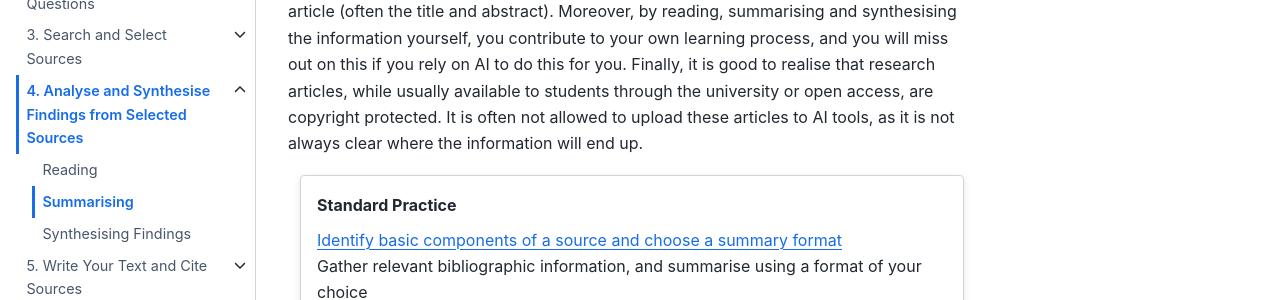
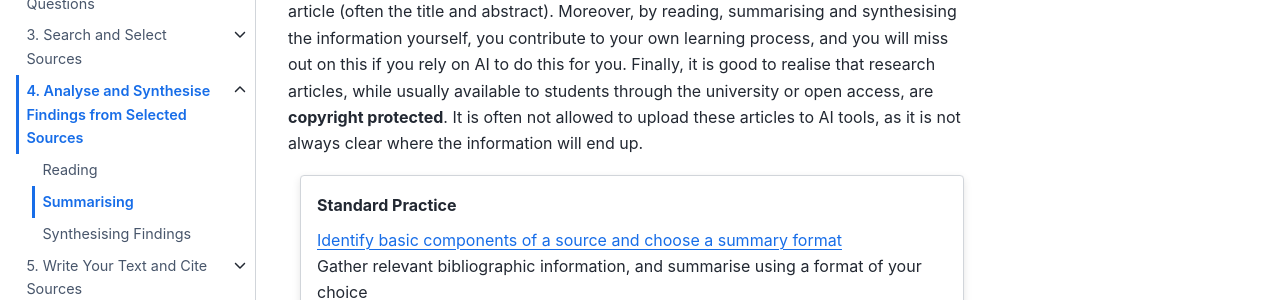
Before and after one commit to lwalma/ai-lit-review, a Jupyter Book: the page built from book/part2/4b-summarising.md, in a window 1280 px wide and 900 px high. Shown: the part 445-745 px from the top of the window. Built offline with Jupyter Book 1.0.4 settings and Sphinx 7.4.7 and the Sphinx Book theme 1.1.4, drawn with Linux system fonts in a browser that asks for light colours; comment, search, counter and statistics services are not loaded; some of the changed text lies outside the part shown.

Commit message:
Update 4b-summarising.md

```diff
--- a/book/part2/4b-summarising.md
+++ b/book/part2/4b-summarising.md
@@ -2,7 +2,7 @@
 
 If you are reading a source that is highly relevant for your project, a summary can help you use the source in the future. While you may have already done some note-taking while close reading your sources, a summary differs in that it is usually a bit more structured and helps you recognise the key points of a source later. Summarising a source can also help you understand and evaluate a source better.
 
-It might be tempting to upload a research article into an AI tool and ask for a direct summary of the source. However, it is often better to rely on the **abstract of a source** as an initial summary and add your own thoughts, rather than having AI provide the summary for you. In academic articles, the abstract is provided by the authors and checked by the editors and reviewers. It is therefore more reliable than an AI summary, as AI can get parts of paper completely or partly wrong, or provide summaries only based on parts of an article (often the title and abstract). Moreover, by reading, summarising and synthesising the information yourself, you contribute to your own learning process, and you will miss out on this if you rely on AI to do this for you. Finally, it is good to realise that research articles, while usually available to students through the university or open access, are copyright protected. It is often not allowed to upload these articles to AI tools, as it is not always clear where the information will end up.
+It might be tempting to upload a research article into an AI tool and ask for a direct summary of the source. However, it is often better to rely on the **abstract of a source** as an initial summary and add your own thoughts, rather than having AI provide the summary for you. In academic articles, the abstract is provided by the authors and checked by the editors and reviewers. It is therefore more reliable than an AI summary, as AI can get parts of paper completely or partly wrong, or provide summaries only based on parts of an article (often the title and abstract). Moreover, by reading, summarising and synthesising the information yourself, you contribute to your own learning process, and you will miss out on this if you rely on AI to do this for you. Finally, it is good to realise that research articles, while usually available to students through the university or open access, are **copyright protected**. It is often not allowed to upload these articles to AI tools, as it is not always clear where the information will end up.
 
 ::::{grid}
 :gutter: 1
```
